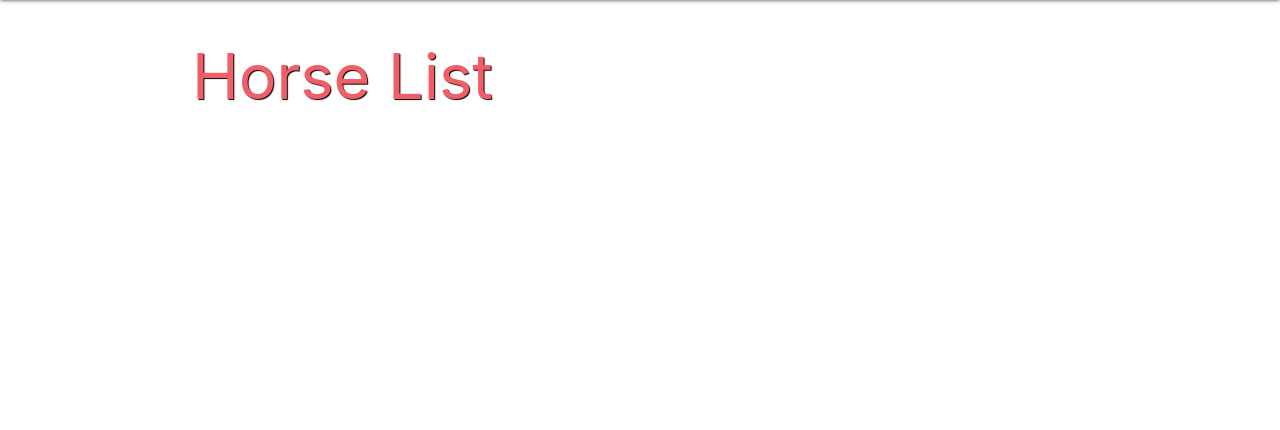
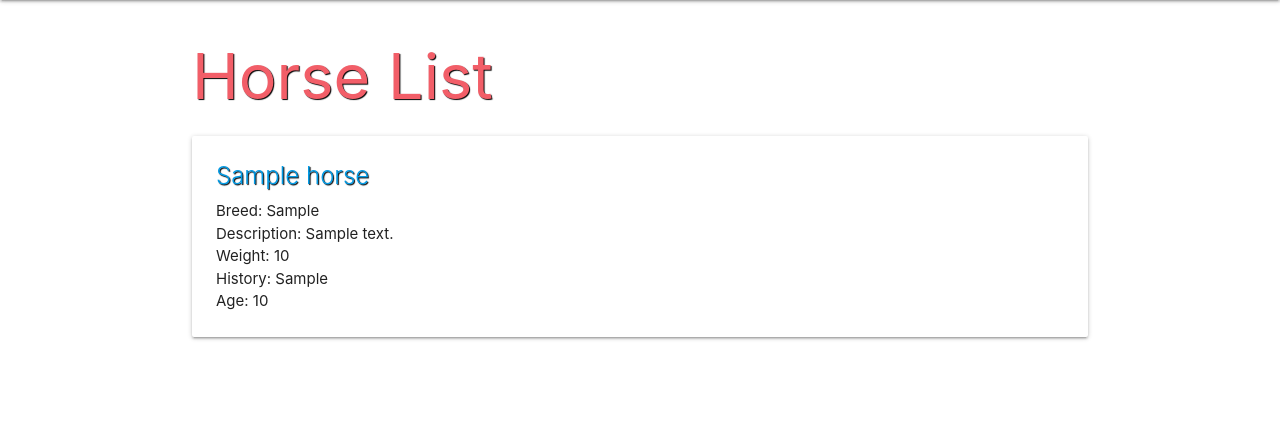
Before and after one commit to lemonmade1/Horse_Collector_Xample, a Django app: page /horses/ in a window 1280 px wide. Shown: the part 64-494 px from the top of the page. Run offline with Django 3.2, Linux system fonts and the light colour scheme; tables that the repository leaves empty hold one stand-in row (values such as "Sample post").

Commit message:
day 2 & 3, complete

```diff
--- a/main_app/templates/base.html
+++ b/main_app/templates/base.html
@@ -25,7 +25,6 @@
           <li><a href="{% url 'about' %}">About</a></li>
           <li><a href="{% url 'horses_create' %}">Add A Horse</a></li>
           <li><a href="{% url 'horses_index' %}">View All My Horses</a></li>
-          <!-- <li><a href="/horses/horses/">View Horses Photos</a></li> -->
         </ul>
       </div>
     </nav>
--- a/main_app/templates/main_app/horse_list.html
+++ b/main_app/templates/main_app/horse_list.html
@@ -4,13 +4,14 @@
 
 <h1>Horse List</h1>
 
-{% for horse in horses %}
+{% for horse in horse_list %}
 
 <div class="card">
-    <a href="/horses/{{ horse.id }">
   <div class="card-content">
     <span class="card-title">
+      <a href="{% url 'horses_detail' horse.id %}">
         {{ horse.name }}
+      </a>
     </span>
     <p>Breed: {{ horse.breed }}</p>
     <p>Description: {{ horse.description }}</p>
@@ -23,8 +24,6 @@
     {% endif %}
   </div>
 </div>
-    </a>
-  </div>
 
 {% endfor %}
 
--- a/main_app/views.py
+++ b/main_app/views.py
@@ -30,3 +30,6 @@ class HorseUpdate(UpdateView):
 class HorseDelete(DeleteView):
   model = Horse
   success_url = '/horses/'
+
+# class HorsePix(DetailView):
+#   model = Horse
```
Also changed, not shown: main_app/models.py (line endings or trailing spaces). Lines whose indentation alone changed are shown as unchanged.
